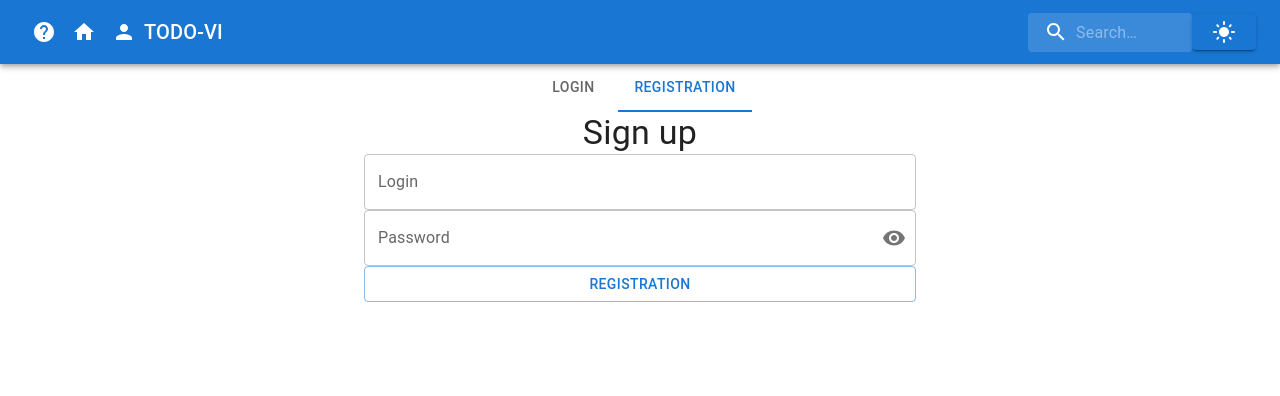
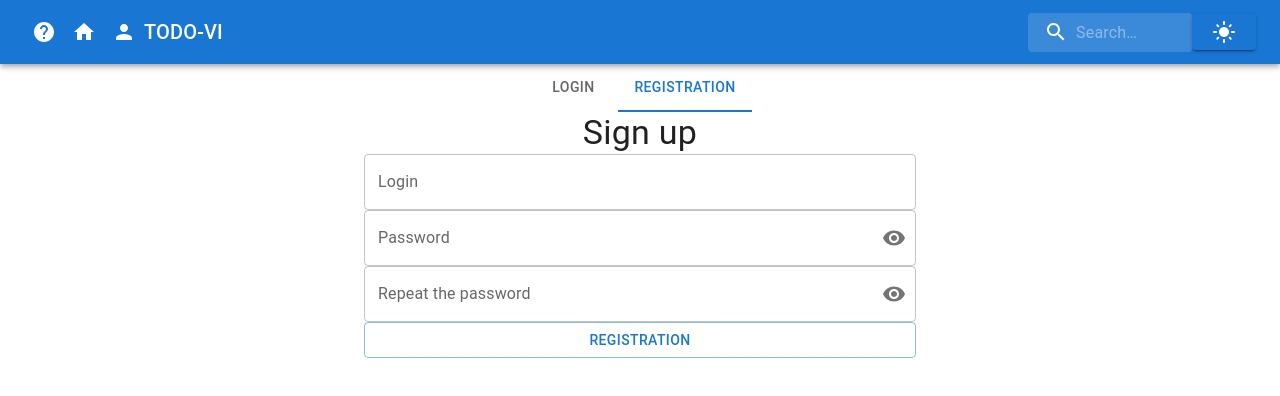
Before and after one commit to itbali/todo-fe-lessons, a React (Vite) app: page /login/ in a window 1280 px wide. Both pictures are taken after a click on the tab "REGISTRATION". Shown: the top 396 px of the page. Built offline with nearby package versions, Linux system fonts and the light colour scheme.

Commit message:
A password replay check has been added during registration

```diff
--- a/src/entities/user/ui/RegistrationForm.tsx
+++ b/src/entities/user/ui/RegistrationForm.tsx
@@ -18,6 +18,8 @@ const schema = yup
     .object({
         username: yup.string().required(),
         password: yup.string().required().min(6),
+        repeatPassword: yup.string().oneOf([yup.ref('password'), ''], 'passwords don\'t match')
+            .required('repeat the password is a required field'),
     })
     .required()
 
@@ -112,8 +114,39 @@ const RegistrationForm = () => {
                         </Typography>
                     }
                 </FormControl>
+                <FormControl sx={{width: '100%'}} variant="outlined">
+                    <InputLabel htmlFor="outlined-adornment-password">Repeat the password</InputLabel>
+                    <OutlinedInput
+                        {...register("repeatPassword")}
+                        error={!!errors.repeatPassword}
+                        id="outlined-adornment-password"
+                        type={showPassword ? 'text' : 'password'}
+                        endAdornment={
+                            <InputAdornment position="end">
+                                <IconButton
+                                    aria-label="toggle password visibility"
+                                    onClick={handleClickShowPassword}
+                                    onMouseDown={handleMouseDownPassword}
+                                    onMouseUp={handleMouseUpPassword}
+                                    edge="end"
+                                >
+                                    {showPassword ? <VisibilityOff/> : <Visibility/>}
+                                </IconButton>
+                            </InputAdornment>
+                        }
+                        label="Password"
+                    />
+                    {!!errors.repeatPassword &&
+                        <Typography
+                            fontSize={'small'}
+                            color={'red'}
+                        >
+                            {errors.repeatPassword?.message}
+                        </Typography>
+                    }
+                </FormControl>
                 <Button
-                    disabled={!!errors.username || !!errors.password || registration}
+                    disabled={!!errors.username || !!errors.password || registration || !!errors.repeatPassword}
                     fullWidth={true}
                     variant="outlined"
                     type={'submit'}
```
